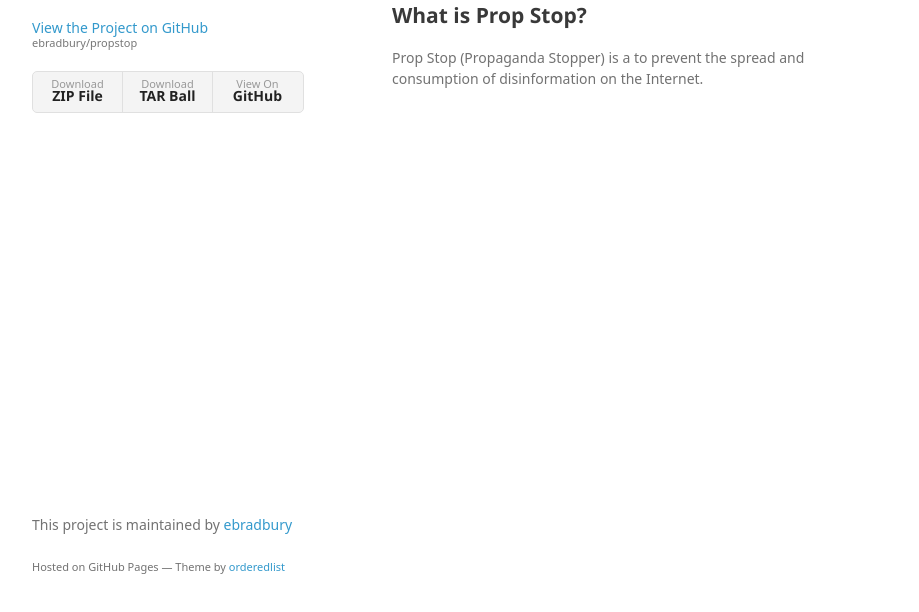
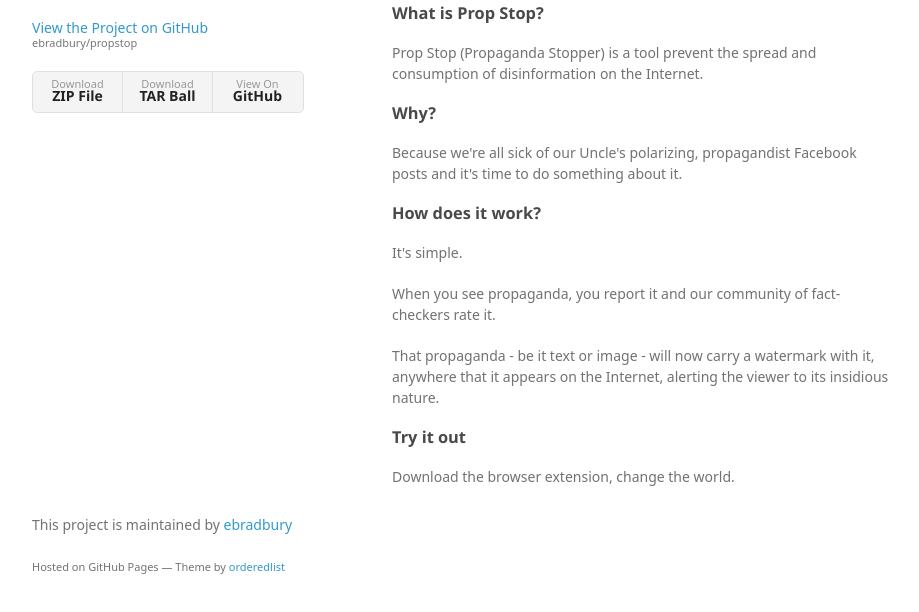
Before and after one commit to ebradbury/propstop, a plain HTML site: page index.html in a window 1280 px wide. Shown: the part 154-766 px from the top of the page, without its empty margins (178-1097 px from the left). Drawn offline with Linux system fonts and the light colour scheme; a web font is replaced by a local one.

```diff
--- a/index.html
+++ b/index.html
@@ -35,10 +35,29 @@
 <p>information, especially of a biased or misleading nature, used to promote or publicize a particular political cause or point of view</p>
 </blockquote>
 
-<h2>
-<a id="what-is-prop-stop" class="anchor" href="#what-is-prop-stop" aria-hidden="true"><span class="octicon octicon-link"></span></a>What is Prop Stop?</h2>
+<h3>
+<a id="what-is-prop-stop" class="anchor" href="#what-is-prop-stop" aria-hidden="true"><span class="octicon octicon-link"></span></a>What is Prop Stop?</h3>
 
-<p>Prop Stop (Propaganda Stopper) is a to prevent the spread and consumption of disinformation on the Internet.</p>
+<p>Prop Stop (Propaganda Stopper) is a tool prevent the spread and consumption of disinformation on the Internet.</p>
+
+<h3>
+<a id="why" class="anchor" href="#why" aria-hidden="true"><span class="octicon octicon-link"></span></a>Why?</h3>
+
+<p>Because we're all sick of our Uncle's polarizing, propagandist Facebook posts and it's time to do something about it.</p>
+
+<h3>
+<a id="how-does-it-work" class="anchor" href="#how-does-it-work" aria-hidden="true"><span class="octicon octicon-link"></span></a>How does it work?</h3>
+
+<p>It's simple.</p>
+
+<p>When you see propaganda, you report it and our community of fact-checkers rate it.</p>
+
+<p>That propaganda - be it text or image - will now carry a watermark with it, anywhere that it appears on the Internet, alerting the viewer to its insidious nature.</p>
+
+<h3>
+<a id="try-it-out" class="anchor" href="#try-it-out" aria-hidden="true"><span class="octicon octicon-link"></span></a>Try it out</h3>
+
+<p>Download the browser extension, change the world.</p>
       </section>
       <footer>
         <p>This project is maintained by <a href="https://github.com/ebradbury">ebradbury</a></p>
--- a/params.json
+++ b/params.json
@@ -1 +1 @@
-{"name":"Prop Stop","tagline":"Stop propaganda at its source and liberate your mind from disinformation.","body":"### prop·a·gan·da\r\n>information, especially of a biased or misleading nature, used to promote or publicize a particular political cause or point of view\r\n\r\n## What is Prop Stop?\r\nProp Stop (Propaganda Stopper) is a to prevent the spread and consumption of disinformation on the Internet.\r\n","google":"UA-71510718-1","note":"Don't delete this file! It's used internally to help with page regeneration."}
+{"name":"Prop Stop","tagline":"Stop propaganda at its source and liberate your mind from disinformation.","body":"### prop·a·gan·da\r\n>information, especially of a biased or misleading nature, used to promote or publicize a particular political cause or point of view\r\n\r\n### What is Prop Stop?\r\nProp Stop (Propaganda Stopper) is a tool prevent the spread and consumption of disinformation on the Internet.\r\n\r\n### Why?\r\nBecause we're all sick of our Uncle's polarizing, propagandist Facebook posts and it's time to do something about it.\r\n\r\n### How does it work?\r\nIt's simple.\r\n\r\nWhen you see propaganda, you report it and our community of fact-checkers rate it.\r\n\r\nThat propaganda - be it text or image - will now carry a watermark with it, anywhere that it appears on the Internet, alerting the viewer to its insidious nature.\r\n\r\n### Try it out\r\nDownload the browser extension, change the world.\r\n","google":"UA-71510718-1","note":"Don't delete this file! It's used internally to help with page regeneration."}
```
